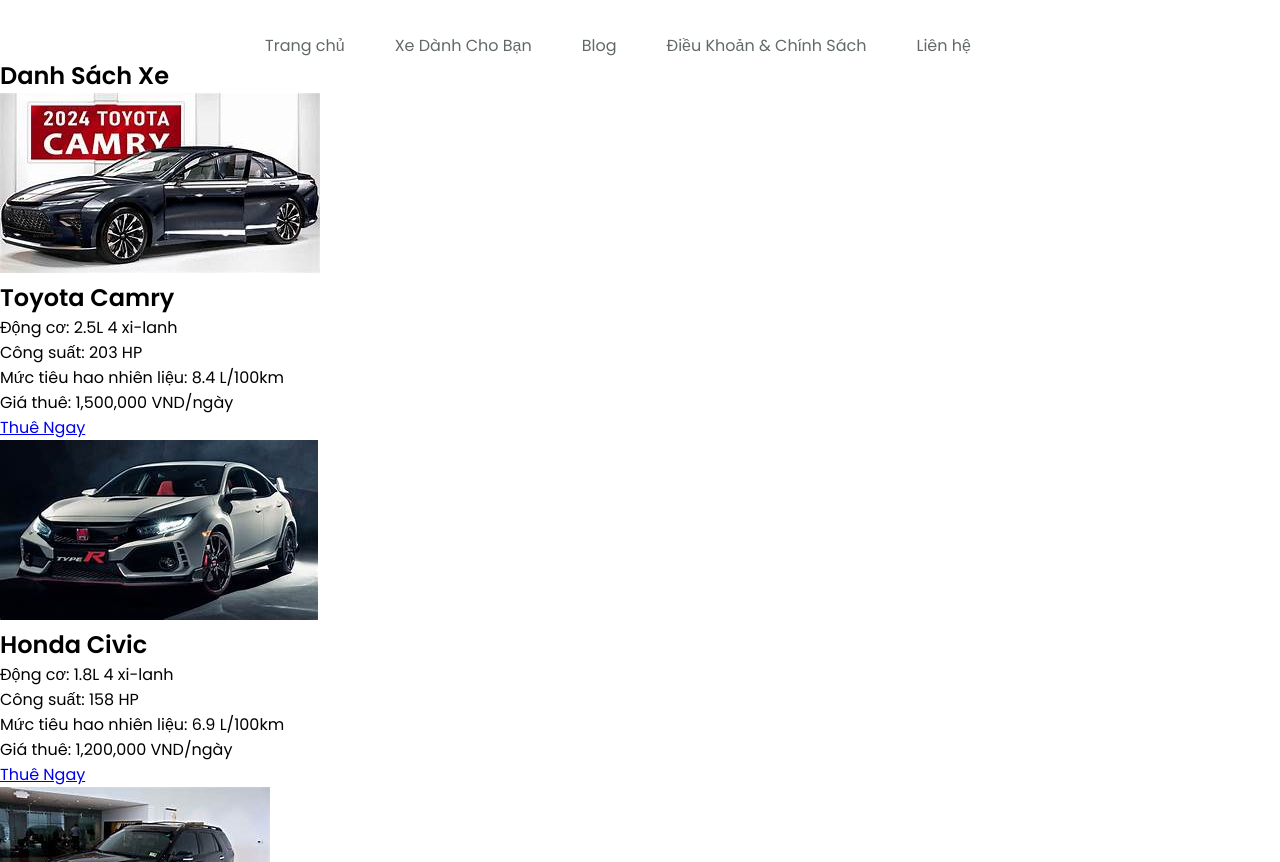
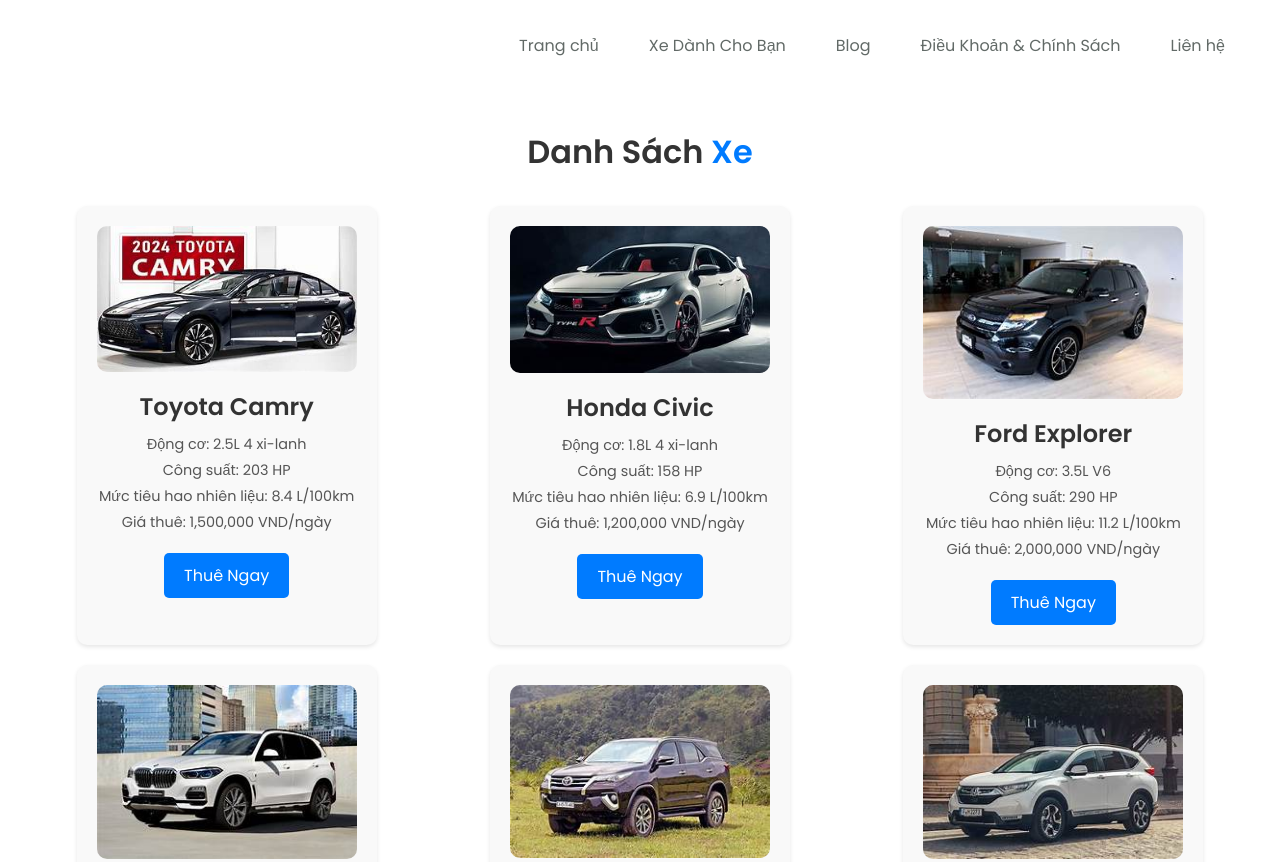
Before and after one commit to 14tow857/thuexe3mien, a plain HTML site: page list.html in a window 1280 px wide. Shown: the top 862 px of the page. Drawn offline with Linux system fonts and the light colour scheme.

Commit message:
them lai css xoa nham list

```diff
--- a/css/style.css
+++ b/css/style.css
@@ -7,7 +7,7 @@
     cursor: pointer;
 }
 /*style cua index*/
-.wrapper {
+#wrapper {
     /* Kích thước màn hình là 1280 x 720 */
     width: 100%;
     height: 100vh;
@@ -53,7 +53,13 @@
     padding:0px 133px;
     position:relative;
 }
-
+#banner .box-right img.rounded-corners {
+    border-radius: 30px; /* Điều chỉnh giá trị này để thay đổi độ bo tròn */
+    display: block;
+    width: 40%; /* Hoặc giá trị kích thước tùy ý */
+    height: auto;
+    margin-bottom: 10px; /* Khoảng cách giữa các ảnh, tùy chỉnh theo ý muốn */
+}
 #banner .box-left ,#banner .box-right {
     width: 50%;
 }
@@ -206,7 +212,6 @@
     font-size:32px;
     color:#626a67;
 }
-
 
 #list-products {
     display: flex;
@@ -440,3 +445,90 @@
     margin-top:29px;
     color:#fff;
 }
+/* Car list section styling */
+.car-list {
+    padding: 50px 20px;
+    background-color: #fff;
+    margin: 20px 0;
+}
+
+.car-list .heading {
+    text-align: center;
+    font-size: 2rem;
+    margin-bottom: 20px;
+    color: #333;
+}
+
+.car-list .heading span {
+    color: #007BFF;
+}
+
+.car-container {
+    display: flex;
+    flex-wrap: wrap;
+    justify-content: space-around;
+    margin-top: 20px;
+}
+
+.car {
+    background-color: #f9f9f9;
+    padding: 20px;
+    border-radius: 10px;
+    box-shadow: 0 2px 4px rgba(0, 0, 0, 0.1);
+    margin: 10px;
+    width: 300px;
+    text-align: center;
+}
+
+.car img {
+    width: 100%;
+    height: auto;
+    border-radius: 10px;
+    margin-bottom: 10px;
+}
+
+.car-details h2 {
+    font-size: 1.5rem;
+    color: #333;
+    margin-bottom: 10px;
+}
+
+.car-details ul {
+    list-style: none;
+    padding: 0;
+    margin-bottom: 20px;
+}
+
+.car-details ul li {
+    font-size: 0.9rem;
+    color: #555;
+    margin: 5px 0;
+}
+
+.car .btn {
+    display: inline-block;
+    padding: 10px 20px;
+    border: none;
+    background-color: #007BFF;
+    color: #fff;
+    border-radius: 5px;
+    cursor: pointer;
+    font-size: 1rem;
+    text-decoration: none;
+}
+
+.car .btn:hover {
+    background-color: #0056b3;
+}
+
+/* Responsive styling */
+@media (max-width: 768px) {
+    .car-container {
+        flex-direction: column;
+        align-items: center;
+    }
+
+    .car {
+        width: 100%;
+    }
+}
--- a/list.html
+++ b/list.html
@@ -31,14 +31,7 @@
                 <a href="">Liên hệ</a>
             </div>
         </div>
-        <div id="actions">
-            <div class="item">
-                <img src="assets/user.png" alt="">
-            </div>
-            <div class="item">
-                <img src="assets/cart.png" alt="">
-            </div>
-        </div>
+
     </div>
 <!--header section ends-->
 
```
Also changed, not shown: index.html (+7 -15 lines), img/c1.jpg (added), img/c2.jpg (added), img/c3.jpg (added), 1 other file.
